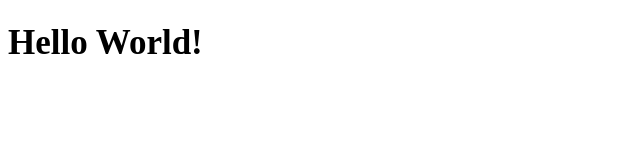
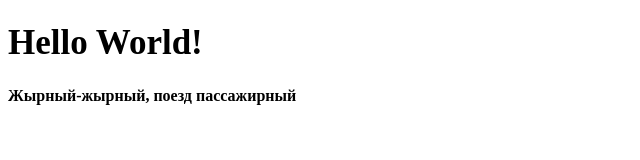
Before and after one commit to AlienExpress/Eugene, a plain HTML site: page index.html in a window 1280 px wide. Shown: the whole page, without its empty margins (0-640 px from the left). Drawn offline with Linux system fonts and the light colour scheme.

Commit message:
Update index.html

```diff
--- a/index.html
+++ b/index.html
@@ -8,5 +8,6 @@
     </head>
     <body>
 <h1>Hello World!</h1>
+        <p><h4>Жырный-жырный, поезд пассажирный</h4></p>
     </body>
 </html>
```
